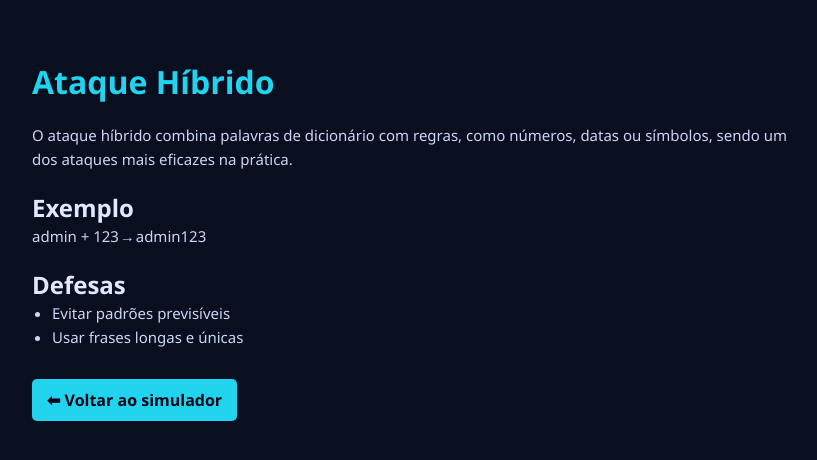
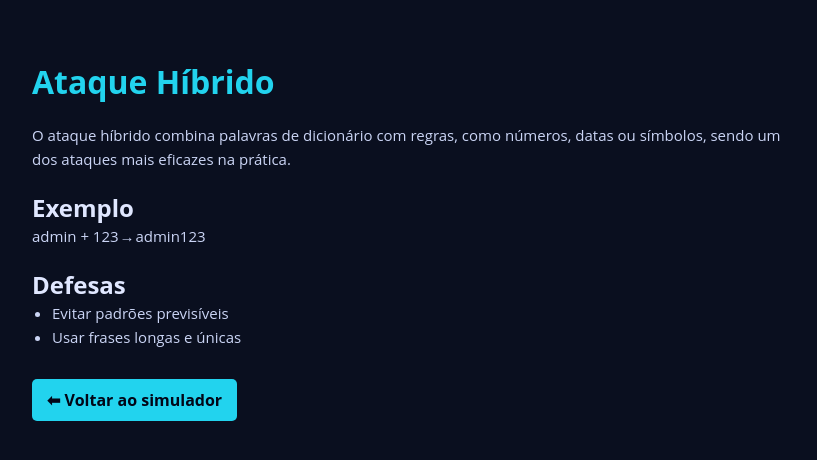
Before and after one commit to Thanatos108w/projetoweb, a plain HTML site: page hibrido.html in a window 1280 px wide. Shown: the full height of the page, 228-1045 px from the left. Drawn offline with Linux system fonts and the light colour scheme.

Commit message:
Change font family to 'Open Sans' in style.css
Updated font family for body and ensured consistent formatting.

```diff
--- a/style.css
+++ b/style.css
@@ -13,7 +13,7 @@
 }
 
 body {
-    font-family: "Segoe UI", monospace;
+    font-family: "Open Sans", monospace;
     background-color: var(--bg);
     color: var(--text);
     height: 100vh;
```
